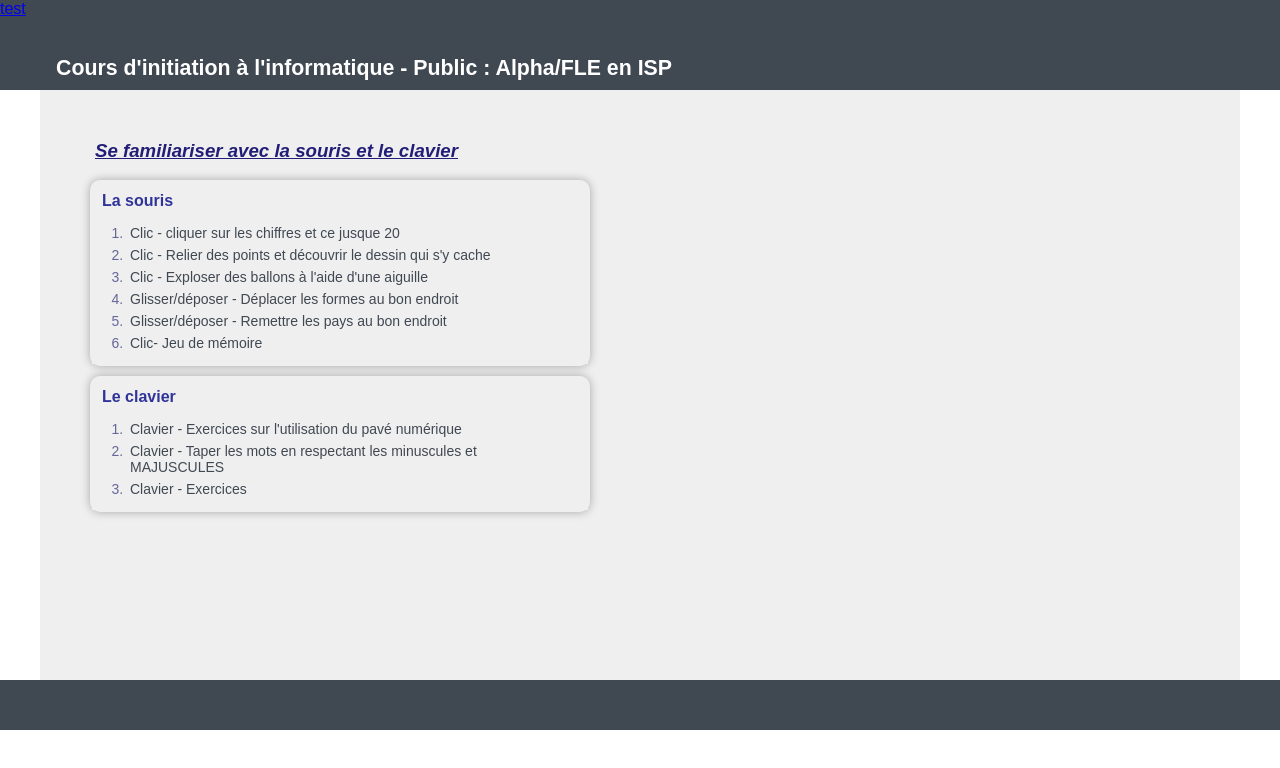
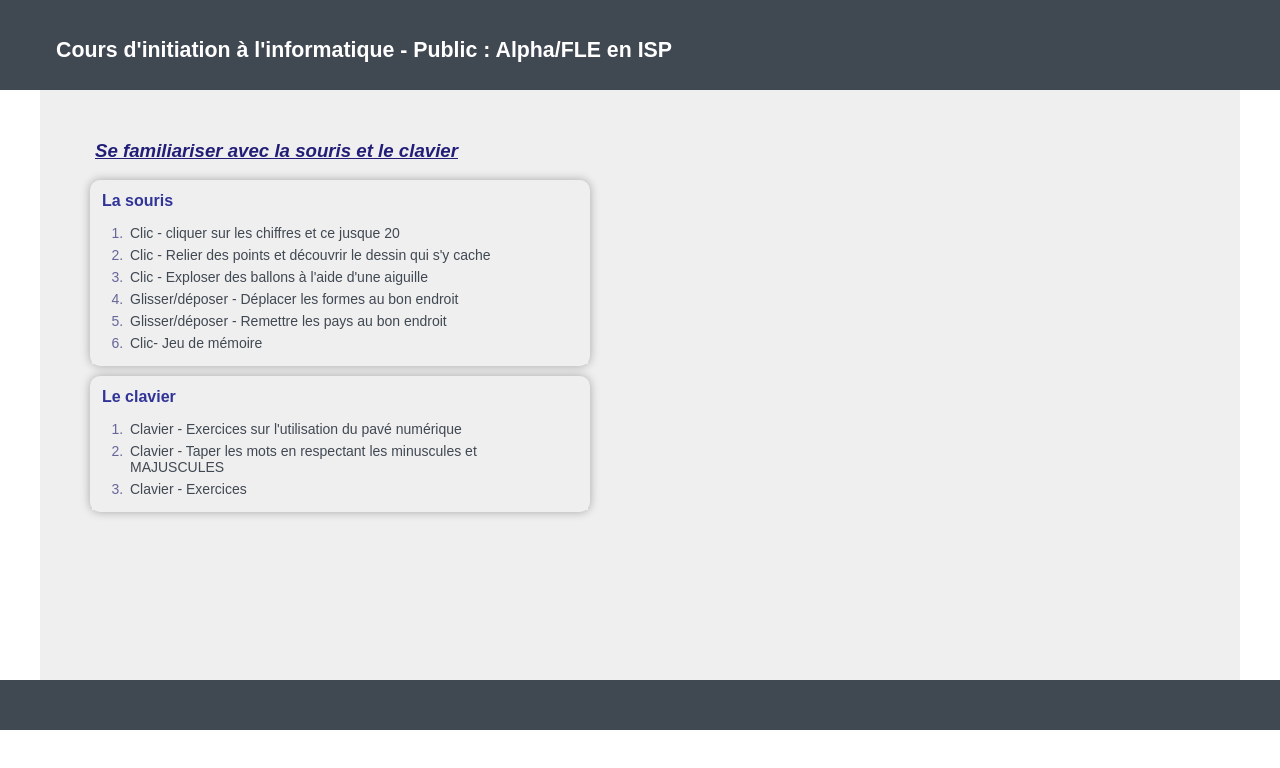
Before and after one commit to tice-tic/Initiation-PC, a plain HTML site: page index.html in a window 1280 px wide. Drawn offline with Linux system fonts and the light colour scheme.

Commit message:
Update index.html

```diff
--- a/index.html
+++ b/index.html
@@ -151,7 +151,6 @@ h1 {
 	<body>
 		<div id="header">
 			<div id="nav">
-				<a href="https://github.com/tice-tic/Initiation-PC/raw/master/A1-Reconstituer%20les%20phrases-Copier_Coller%20-%20Copie.docx"> test</a>
 					<ul>
 					<li class="encours";><a href="#">Cours d'initiation à l'informatique - Public : Alpha/FLE en ISP </a></li>
 					<!--<li><a href="internet.html">Internet</a></li>
```
